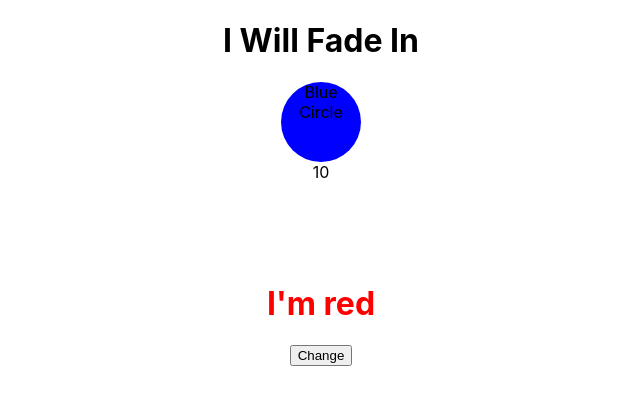
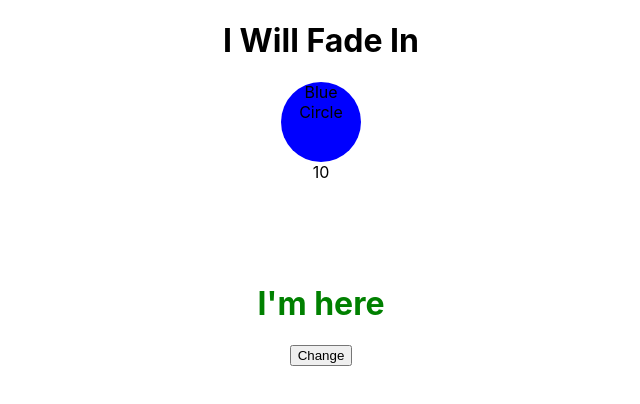
Before and after one commit to linnefromice/react_practice_animation, a React (Create React App) app in the folder pj-react-spring/: page / in a window 1280 px wide. Shown: the top 404 px of the page, without its empty margins (319-959 px from the left). Built offline with nearby package versions, Linux system fonts and the light colour scheme.

Commit message:
add animation content

```diff
--- a/pj-react-spring/src/App.js
+++ b/pj-react-spring/src/App.js
@@ -37,8 +37,12 @@ function App() {
       { opacity: 0, color: 'gray' },
     ],
   });
-  const clickAnimation = useSpring({
-    color: on ? 'blue' : 'red'
+  const { xy, c } = useSpring({
+    from: { xy: [0, 0], c: 'green'},
+    to: {
+      xy: on ? [400, 200] : [0, 0],
+      c: on ? 'red' : 'green',
+    }
   });
 
   return (
@@ -54,7 +58,12 @@ function App() {
         <animated.div style={propsFour}>I Will Fade In</animated.div>
         <animated.h1 style={multiAnimation}>Hello World...</animated.h1>
         <div>
-          <animated.h1 style={clickAnimation}>{!on ? "I'm red" : "Now I'm blue"}</animated.h1>
+          <animated.h1
+            style={{
+              transform: xy.interpolate((x, y) => `translate(${x}px, ${y}px)`),
+              color: c.interpolate(c => c)}}>
+                {!on ? "I'm here" : "Now I'm over here"}
+          </animated.h1>
           <button onClick={() => toggle(!on)}>Change</button>
         </div>
       </center>
```
